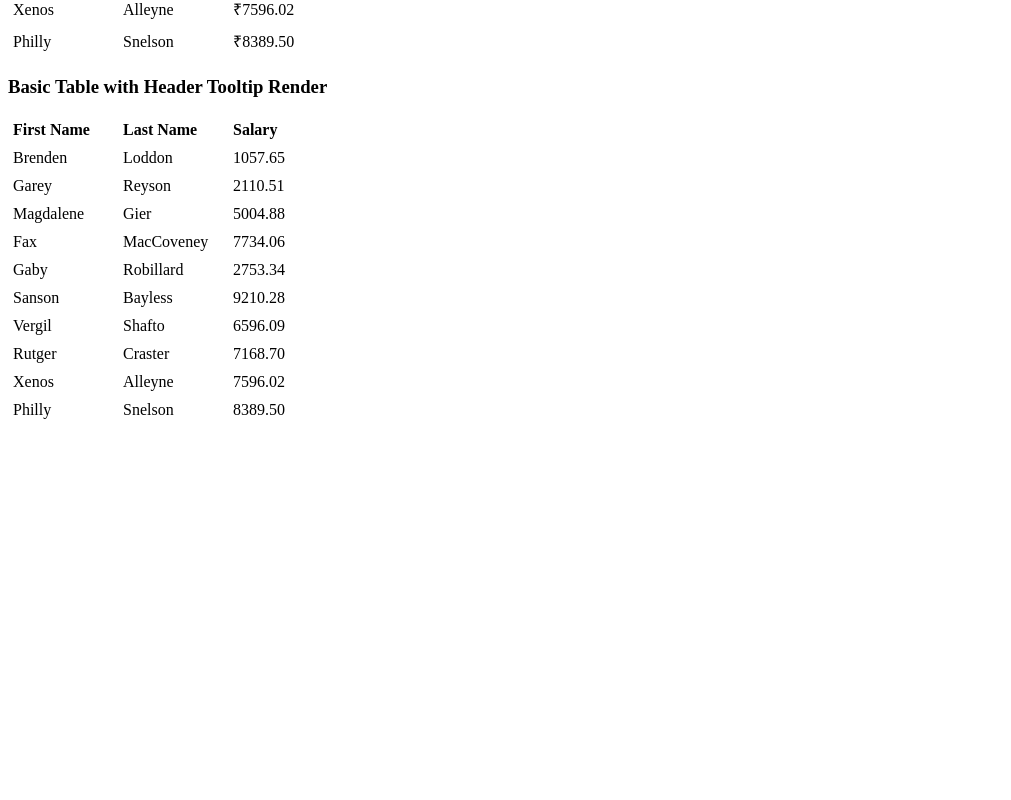
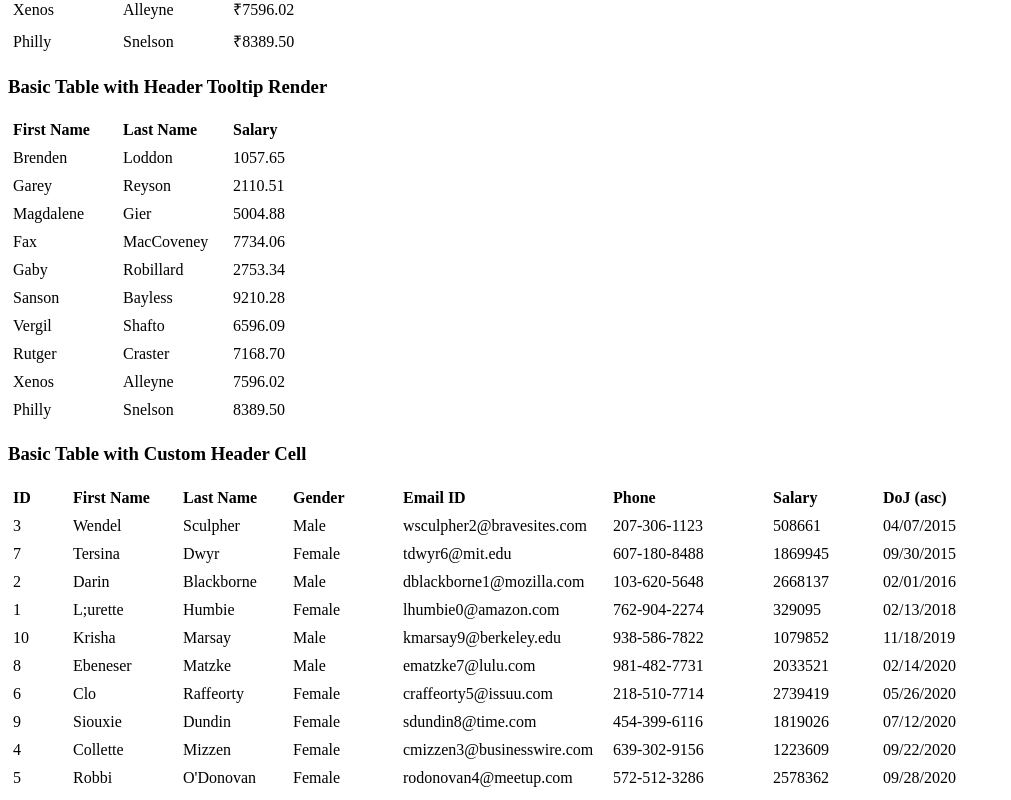
Before and after one commit to melwinalm/vs-table, a React (Create React App) app: page / in a window 1280 px wide. Shown: the part 2761-3561 px from the top of the page, without its empty margins (0-1011 px from the left). Before the commit the page ends 3193 px from the top, so only its background shows below. Built offline with nearby package versions, Linux system fonts and the light colour scheme.

Commit message:
Adds support for custom header cell sub component

```diff
--- a/src/App.js
+++ b/src/App.js
@@ -8,39 +8,43 @@ import BasicTableWithPagination from './examples/BasicTableWithPagination';
 import BasicTableWithCustomPagination from './examples/BasicTableWithCustomPagination';
 import TableWithFormattingFunc from './examples/TableWithFormattingFunc';
 import BasicTableWithHeaderTooltipRender from './examples/BasicTableWithHeaderTooltipRender';
+import BasicTableWithCustomHeaderCell from './examples/BasicTableWithCustomHeaderCell';
 
 function App() {
   return (
     <>
       <div>
-        <BasicTable/>
+        <BasicTable />
       </div>
       <div>
-        <BasicTableWithHoverEffect/>
+        <BasicTableWithHoverEffect />
       </div>
       <div>
-        <BasicTableWithCellRenderer/>
+        <BasicTableWithCellRenderer />
       </div>
       <div>
-        <TableWithCustomNoRecordsMessage/>
+        <TableWithCustomNoRecordsMessage />
       </div>
       <div>
-        <TableWithDataSorting/>
+        <TableWithDataSorting />
       </div>
       <div>
         <TableWithTruncateCell />
       </div>
       <div>
-        <BasicTableWithPagination/>
+        <BasicTableWithPagination />
       </div>
       <div>
-        <BasicTableWithCustomPagination/>
+        <BasicTableWithCustomPagination />
       </div>
       <div>
-        <TableWithFormattingFunc/>
+        <TableWithFormattingFunc />
       </div>
       <div>
-        <BasicTableWithHeaderTooltipRender/>
+        <BasicTableWithHeaderTooltipRender />
+      </div>
+      <div>
+        <BasicTableWithCustomHeaderCell />
       </div>
     </>
   );
--- a/src/VersatileTable/VersatileTable.js
+++ b/src/VersatileTable/VersatileTable.js
@@ -111,6 +111,10 @@ function Versatiletable({
             key={`${header.key}-${headerIndex}`}
             style={headerStyles(header)}
           >
+            {
+              (subComponents.HeaderCellComponent
+                ? <subComponents.HeaderCellComponent headerRender={header.headerRender} sortField={sortField} sortOrder={sortOrder} headerKey={header.key} />
+                : <>
                   {header.headerRender}
                   {sortField && (
                     <span>
@@ -136,11 +140,14 @@ function Versatiletable({
                       />
                     </span>
                   )}
+                </>
+              )
+            }
           </div>
         ))}
       </div>
 
-      {tableData.filter((row, rowIndex) => (rowIndex >= (currentPage-1) * defaultPageSize) && rowIndex <= (currentPage * defaultPageSize) - 1).map((row, rowIndex) => (
+      {tableData.filter((row, rowIndex) => (rowIndex >= (currentPage - 1) * defaultPageSize) && rowIndex <= (currentPage * defaultPageSize) - 1).map((row, rowIndex) => (
         <div className="vt-body-row" key={`row-${rowIndex}`}>
           {columns.map((cell, cellIndex) => (
             <div
@@ -160,10 +167,10 @@ function Versatiletable({
           : <NoRecordComponent />)
       }
 
-      {isPagination && tableData && tableData.length> 0 &&
+      {isPagination && tableData && tableData.length > 0 &&
         (subComponents.PaginationComponent
-        ? <subComponents.PaginationComponent defaultPageSize={defaultPageSize} currentPage={currentPage} totalSize={tableData.length} ChangePage={ChangePage}/>
-        : <PaginationComponent defaultPageSize={defaultPageSize} currentPage={currentPage} totalSize={tableData.length} ChangePage={ChangePage}/>)
+          ? <subComponents.PaginationComponent defaultPageSize={defaultPageSize} currentPage={currentPage} totalSize={tableData.length} ChangePage={ChangePage} />
+          : <PaginationComponent defaultPageSize={defaultPageSize} currentPage={currentPage} totalSize={tableData.length} ChangePage={ChangePage} />)
       }
     </div>
   );
--- /dev/null
+++ b/src/examples/BasicTableWithCustomHeaderCell.js
@@ -0,0 +1,106 @@
+import React from 'react';
+import Versatiletable from './../VersatileTable';
+import SampleData1 from './SampleData1';
+
+function CustomHeaderCellComponent({ headerRender, headerKey, sortField, sortOrder }) {
+  return (
+    <>
+      {headerRender}
+      {sortField && (
+        <span>
+          {headerKey === sortField && sortOrder === "desc" && " (desc)"}
+          {headerKey === sortField && sortOrder === "asc" && " (asc)"}
+        </span>
+      )}
+    </>
+  )
+}
+
+function BasicTableWithCustomHeaderCell() {
+  return (
+    <>
+      <h3>Basic Table with Custom Header Cell</h3>
+      <Versatiletable
+        data={SampleData1}
+        options={{
+          defaultSort: {
+            sortField: "date_of_joining",
+            sortOrder: "asc",
+            sortType: "date",
+          },
+        }}
+        subComponents={{
+          HeaderCellComponent: CustomHeaderCellComponent
+        }}
+        columns={[
+          {
+            key: "id",
+            headerRender: "ID",
+            width: "50px",
+            headerStyle: {
+              fontWeight: "bold",
+            },
+          },
+          {
+            key: "first_name",
+            headerRender: "First Name",
+            width: "100px",
+            headerStyle: {
+              fontWeight: "bold",
+            },
+          },
+          {
+            key: "last_name",
+            headerRender: "Last Name",
+            width: "100px",
+            headerStyle: {
+              fontWeight: "bold",
+            },
+          },
+          {
+            key: "gender",
+            headerRender: "Gender",
+            width: "100px",
+            headerStyle: {
+              fontWeight: "bold",
+            },
+          },
+          {
+            key: "email",
+            headerRender: "Email ID",
+            width: "200px",
+            headerStyle: {
+              fontWeight: "bold",
+            },
+          },
+          {
+            key: "phone",
+            headerRender: "Phone",
+            width: "150px",
+            headerStyle: {
+              fontWeight: "bold",
+            },
+          },
+          {
+            key: "salary",
+            headerRender: "Salary",
+            width: "100px",
+            headerStyle: {
+              fontWeight: "bold",
+            },
+          },
+          {
+            key: "date_of_joining",
+            headerRender: "DoJ",
+            width: "100px",
+            headerStyle: {
+              fontWeight: "bold",
+            },
+          },
+        ]}
+      />
+    </>
+  )
+}
+
+export default BasicTableWithCustomHeaderCell;
```
Lines whose indentation alone changed are shown as unchanged.
